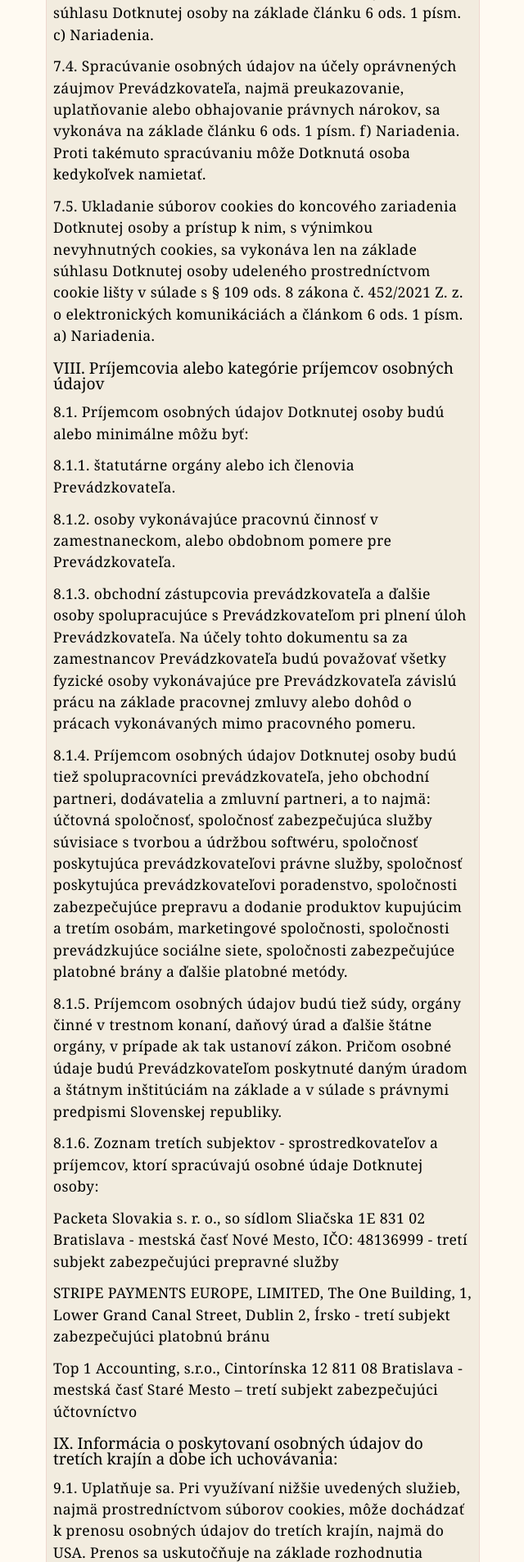
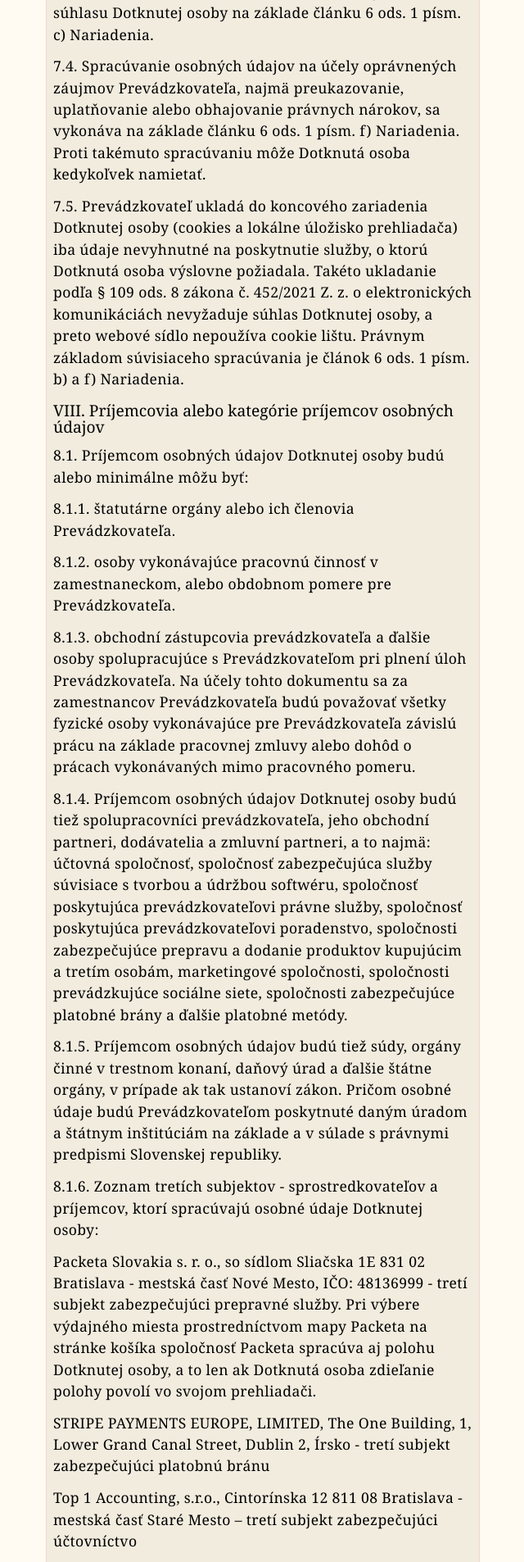
Before and after one commit to kormosi/eshop, a Django app: template templates/eshop/osobne_udaje.html in a window 1280 px wide. Shown: the part 3584-5490 px from the top of the page at 82% size, without its empty margins (319-959 px from the left). Run offline with Django 5.2, Linux system fonts and the light colour scheme; the template is opened without the code that fills it, so the values that code supplies are empty.

Commit message:
Rework osobne_udaje.html

```diff
--- a/templates/eshop/osobne_udaje.html
+++ b/templates/eshop/osobne_udaje.html
@@ -58,7 +58,7 @@
     <p class="align-left"><span>7.2.</span> V prípade ak Prevádzkovateľ spracúva osobné údaje Dotknutej osoby pre účely jednania o predzmluvných vzťahoch a uzatvorenie a plnenie kúpnej zmluvy, a s tým súvisiaceho doručenia tovaru, produktu alebo služby. Dotknutá osoba má povinnosť poskytnúť osobné údaje pre riadne plnenie kúpnej zmluvy, v opačnom prípade nie je možné plnenie zabezpečiť. Osobné údaje pre daný účel sa spracúvajú bez súhlasu dotknutej osoby. Právnym základom tohto spracúvania je článok 6 ods. 1 písm. b) Nariadenia.</p>
     <p class="align-left"><span>7.3.</span> Spracúvanie osobných údajov na účely plnenia zákonných povinností Prevádzkovateľa, najmä v oblasti účtovníctva, daní a archivácie dokladov, sa vykonáva bez súhlasu Dotknutej osoby na základe článku 6 ods. 1 písm. c) Nariadenia.</p>
     <p class="align-left"><span>7.4.</span> Spracúvanie osobných údajov na účely oprávnených záujmov Prevádzkovateľa, najmä preukazovanie, uplatňovanie alebo obhajovanie právnych nárokov, sa vykonáva na základe článku 6 ods. 1 písm. f) Nariadenia. Proti takémuto spracúvaniu môže Dotknutá osoba kedykoľvek namietať.</p>
-    <p class="align-left"><span>7.5.</span> Ukladanie súborov cookies do koncového zariadenia Dotknutej osoby a prístup k nim, s výnimkou nevyhnutných cookies, sa vykonáva len na základe súhlasu Dotknutej osoby udeleného prostredníctvom cookie lišty v súlade s § 109 ods. 8 zákona č. 452/2021 Z. z. o elektronických komunikáciách a článkom 6 ods. 1 písm. a) Nariadenia.</p>
+    <p class="align-left"><span>7.5.</span> Prevádzkovateľ ukladá do koncového zariadenia Dotknutej osoby (cookies a lokálne úložisko prehliadača) iba údaje nevyhnutné na poskytnutie služby, o ktorú Dotknutá osoba výslovne požiadala. Takéto ukladanie podľa § 109 ods. 8 zákona č. 452/2021 Z. z. o elektronických komunikáciách nevyžaduje súhlas Dotknutej osoby, a preto webové sídlo nepoužíva cookie lištu. Právnym základom súvisiaceho spracúvania je článok 6 ods. 1 písm. b) a f) Nariadenia.</p>
 </section>
 
 <section><h2>VIII. Príjemcovia alebo kategórie príjemcov osobných údajov</h2>
@@ -69,7 +69,7 @@
     <p class="align-left"><span>8.1.4.</span> Príjemcom osobných údajov Dotknutej osoby budú tiež spolupracovníci prevádzkovateľa, jeho obchodní partneri, dodávatelia a zmluvní partneri, a to najmä: účtovná spoločnosť, spoločnosť zabezpečujúca služby súvisiace s tvorbou a údržbou softwéru, spoločnosť poskytujúca prevádzkovateľovi právne služby, spoločnosť poskytujúca prevádzkovateľovi poradenstvo, spoločnosti zabezpečujúce prepravu a dodanie produktov kupujúcim a tretím osobám, marketingové spoločnosti, spoločnosti prevádzkujúce sociálne siete, spoločnosti zabezpečujúce platobné brány a ďalšie platobné metódy.</p>
     <p class="align-left"><span>8.1.5.</span> Príjemcom osobných údajov budú tiež súdy, orgány činné v trestnom konaní, daňový úrad a ďalšie štátne orgány, v prípade ak tak ustanoví zákon. Pričom osobné údaje budú Prevádzkovateľom poskytnuté daným úradom a štátnym inštitúciám na základe a v súlade s právnymi predpismi Slovenskej republiky.</p>
     <p class="align-left"><span>8.1.6.</span> Zoznam tretích subjektov - sprostredkovateľov a príjemcov, ktorí spracúvajú osobné údaje Dotknutej osoby:</p>
-    <p class="align-left">Packeta Slovakia s. r. o., so sídlom Sliačska 1E 831 02 Bratislava - mestská časť Nové Mesto, IČO: 48136999 - tretí subjekt zabezpečujúci prepravné služby</p>
+    <p class="align-left">Packeta Slovakia s. r. o., so sídlom Sliačska 1E 831 02 Bratislava - mestská časť Nové Mesto, IČO: 48136999 - tretí subjekt zabezpečujúci prepravné služby. Pri výbere výdajného miesta prostredníctvom mapy Packeta na stránke košíka spoločnosť Packeta spracúva aj polohu Dotknutej osoby, a to len ak Dotknutá osoba zdieľanie polohy povolí vo svojom prehliadači.</p>
     <p class="align-left">STRIPE PAYMENTS EUROPE, LIMITED, The One Building, 1, Lower Grand Canal Street, Dublin 2, Írsko - tretí subjekt zabezpečujúci platobnú bránu</p>
     <p class="align-left">Top 1 Accounting, s.r.o., Cintorínska 12 811 08 Bratislava - mestská časť Staré Mesto – tretí subjekt zabezpečujúci účtovníctvo</p>
 </section>
@@ -77,7 +77,7 @@
 <section><h2>IX. Informácia o poskytovaní osobných údajov do tretích krajín a dobe ich uchovávania:</h2>
     <p class="align-left"><span>9.1.</span> Uplatňuje sa. Pri využívaní nižšie uvedených služieb, najmä prostredníctvom súborov cookies, môže dochádzať k prenosu osobných údajov do tretích krajín, najmä do USA. Prenos sa uskutočňuje na základe rozhodnutia Európskej komisie o primeranosti ochrany osobných údajov v rámci EU-US Data Privacy Framework zo dňa 10. 7. 2023 (článok 45 Nariadenia), prípadne na základe štandardných zmluvných doložiek (článok 46 ods. 2 písm. c) Nariadenia). Ide o tieto subjekty:</p>
     <p class="align-left">Stripe: Stripe Payments Europe, Limited, The One Building, 1 Lower Grand Canal Street, Dublin 2, Írsko, s prenosom údajov materskej spoločnosti Stripe, Inc., USA, na základe rozhodnutia Európskej komisie o primeranosti (EU-US Data Privacy Framework). Bližšie informácie o ochrane súkromia nájdete: https://stripe.com/privacy</p>
-    <p class="align-left"><span>9.2.</span> Osobné údaje získané prostredníctvom súborov cookies sa uchovávajú po dobu uvedenú pri jednotlivých cookies v bode 14.3.1. Údaje spracúvané v službe Google Analytics sa uchovávajú po dobu nastavenú Prevádzkovateľom v účte služby (spravidla 2 alebo 14 mesiacov).</p>
+    <p class="align-left"><span>9.2.</span> Údaje uložené prostredníctvom súborov cookies a lokálneho úložiska prehliadača sa uchovávajú po dobu uvedenú v bode 14.3.1.</p>
 </section>
 
 <section><h2>X. Poučenie o existencii relevantných práv Dotknutej osoby:</h2>
@@ -136,24 +136,25 @@
     <p class="align-left"><span>14.1.1.</span> Súbory cookies sú textové súbory, ktoré obsahujú malé množstvo informácií, ktoré sa pri návšteve webovej stránky stiahnu do vášho zariadenia. Vďaka tomuto súboru si webová lokalita na určitý čas uchováva informácie o vašich krokoch a preferenciách (ako sú prihlasovacie meno, jazyk, veľkosť písma a iné nastavenia zobrazovania), takže ich pri ďalšej návšteve webovej lokality alebo prehliadaní jej jednotlivých stránok nemusíte opätovne uvádzať</p>
     <p class="align-left">Script je časť programového kódu, ktorý sa používa na správnu a interaktívnu funkciu webových stránok. Tento kód sa spustí na serveri prevádzkovateľa alebo na vašom zariadení.</p>
     <p class="align-left">Pixels  je malý, neviditeľný text alebo obrázok na webstránke, ktorý sa používa na monitorovanie návštevnosti webstránky. Aby k tomu mohlo dôjsť, prostredníctvom pixels sa ukladajú rôzne údaje.</p>
-    <p class="align-left"><span>14.1.2.</span> Cookies sa delia</p>
-    <p class="align-left">Nevyhnutné cookies – zabezpečujú správne fungovanie webového sídla Prevádzkovateľa a jeho používanie. Tieto cookies sú používané bez súhlasu. Medzi nevyhnutné cookies patria najmä cookies zabezpečujúce reláciu, obsah nákupného košíka, prihlásenie do zákazníckeho účtu a uloženie volieb v cookie lište.</p>
-    <p class="align-left">Funkčné (preferenčné) cookies – umožňujú zapamätať si voľby používateľa, napríklad jazyk, menu alebo iné nastavenia zobrazenia, a zlepšujú komfort používania webového sídla. Tieto cookies sú používané len so súhlasom. Cookies, ktoré ukladajú voľbu používateľa v cookie lište (súhlas, odmietnutie alebo prispôsobenie nastavení), patria medzi nevyhnutné cookies.</p>
-    <p class="align-left">Štatistické cookies – Prevádzkovateľ získava štatistiky ohľadom používania svojich webových stránok. Tieto cookies sú používané len so súhlasom.</p>
-    <p class="align-left">Reklamné cookies – Používané na vytváranie reklamných profilov a obdobných marketingových aktivít. Tieto cookies sú používané len so súhlasom.</p>
+    <p class="align-left">Lokálne úložisko prehliadača (localStorage) slúži na rovnaký účel ako súbory cookies, údaje v ňom sa však neodosielajú na server a zostávajú v zariadení, kým ich Dotknutá osoba alebo webové sídlo nevymaže.</p>
+    <p class="align-left"><span>14.1.2.</span> Webové sídlo používa výlučne nevyhnutné cookies a údaje v lokálnom úložisku, ktoré zabezpečujú jeho správne fungovanie, bezpečnosť, obsah nákupného košíka, voľbu jazyka vykonanú Dotknutou osobou a výber výdajného miesta. Tieto údaje sa ukladajú bez súhlasu. Webové sídlo nepoužíva funkčné (preferenčné), štatistické ani reklamné cookies, ani pixely.</p>
     <p class="align-left"><span>14.2.</span> Ako kontrolovať súbory cookies:</p>
     <p class="align-left"><span>14.2.1.</span> Súbory cookies môžete kontrolovať a/alebo zmazať podľa uváženia – podrobnosti si pozrite na stránke aboutcookies.org. Môžete vymazať všetky súbory cookies uložené vo svojom počítači alebo v inom zariadení a väčšinu prehliadačov môžete nastaviť tak, aby ste im znemožnili ich ukladanie.</p>
-    <p class="align-left"><span>14.2.2.</span> Udelený súhlas s používaním cookies môže Dotknutá osoba kedykoľvek odvolať alebo zmeniť prostredníctvom odkazu na nastavenia cookies v pätičke webového sídla. Odvolanie súhlasu nemá vplyv na zákonnosť spracúvania založeného na súhlase pred jeho odvolaním.</p>
-    <p class="align-left"><span>14.3.1.</span> Používané cookies</p>
+    <p class="align-left"><span>14.2.2.</span> Ak Dotknutá osoba zablokuje alebo vymaže nevyhnutné cookies alebo lokálne úložisko, niektoré funkcie webového sídla (napr. nákupný košík alebo odoslanie objednávky) nemusia fungovať správne.</p>
+    <p class="align-left"><span>14.3.1.</span> Používané cookies a údaje v lokálnom úložisku</p>
     <table>
         <thead><tr><th>Názov</th><th>Poskytovateľ</th><th>Účel</th><th>Doba uchovávania</th><th>Kategória</th></tr></thead>
         <tbody>
-            <tr><td>__stripe_mid, __stripe_sid</td><td>Stripe</td><td>prevencia podvodov pri platbe kartou; ukladajú sa na stránke pokladne</td><td>1 rok / 30 minút</td><td>Nevyhnutné</td></tr>
-            <tr><td>lang</td><td>Prevádzkovateľ</td><td>zapamätanie zvoleného jazyka webového sídla</td><td>do konca relácie</td><td>Funkčné</td></tr>
+            <tr><td>csrftoken (cookie)</td><td>Prevádzkovateľ</td><td>ochrana formulárov pred podvrhnutím požiadavky (CSRF)</td><td>1 rok</td><td>Nevyhnutné</td></tr>
+            <tr><td>messages (cookie)</td><td>Prevádzkovateľ</td><td>zobrazenie chybových hlásení pri odoslaní objednávky</td><td>do konca relácie</td><td>Nevyhnutné</td></tr>
+            <tr><td>cart (lokálne úložisko)</td><td>Prevádzkovateľ</td><td>obsah nákupného košíka</td><td>do dokončenia objednávky alebo vymazania</td><td>Nevyhnutné</td></tr>
+            <tr><td>lang (lokálne úložisko)</td><td>Prevádzkovateľ</td><td>zapamätanie jazyka zvoleného Dotknutou osobou</td><td>do vymazania</td><td>Nevyhnutné</td></tr>
+            <tr><td>user-name, externalId, cf-user-lang, cookiefirst-id, cookiefirst-consent (lokálne úložisko)</td><td>Packeta</td><td>fungovanie mapy na výber výdajného miesta a uloženie nastavení súhlasu v rámci mapy Packeta; ukladajú sa len na stránke košíka</td><td>do vymazania</td><td>Nevyhnutné</td></tr>
         </tbody>
     </table>
-    <p class="align-left"><span>14.3.2.</span> Cookies sprístupňované tretím stranám:</p>
-    <p class="align-left">Stripe: Stripe Payments Europe, Limited, The One Building, 1 Lower Grand Canal Street, Dublin 2, Írsko. Bližšie informácie o ochrane súkromia nájdete: https://stripe.com/privacy</p>
+    <p class="align-left"><span>14.3.2.</span> Tretie strany:</p>
+    <p class="align-left">Packeta: Packeta Slovakia s. r. o., Sliačska 1E, 831 02 Bratislava. Mapa na výber výdajného miesta je vložená na stránke košíka a ukladá údaje uvedené v bode 14.3.1. Bližšie informácie o ochrane súkromia nájdete: https://www.packeta.sk</p>
+    <p class="align-left">Stripe: Stripe Payments Europe, Limited, The One Building, 1 Lower Grand Canal Street, Dublin 2, Írsko. Platba prebieha na platobnej stránke Stripe, ktorá môže ukladať vlastné cookies v súlade so zásadami spoločnosti Stripe. Bližšie informácie o ochrane súkromia nájdete: https://stripe.com/privacy</p>
 </section>
 
 <section><h2>XV. Osobitné ustanovenia</h2>
@@ -161,7 +162,7 @@
 </section>
 
 <section><h2>XVI. Záverečné ustanovenia</h2>
-    <p class="align-left"><span>16.1.</span> Tieto Zásady ochrany osobných údajov nadobúdajú platnosť a účinnosť ich zverejnením na Webovom sídle predávajúceho dňa 20.10.2026</p>
+    <p class="align-left"><span>16.1.</span> Tieto Zásady ochrany osobných údajov nadobúdajú platnosť a účinnosť ich zverejnením na Webovom sídle predávajúceho dňa 28.10.2026</p>
 </section>
 
 </div>
```
